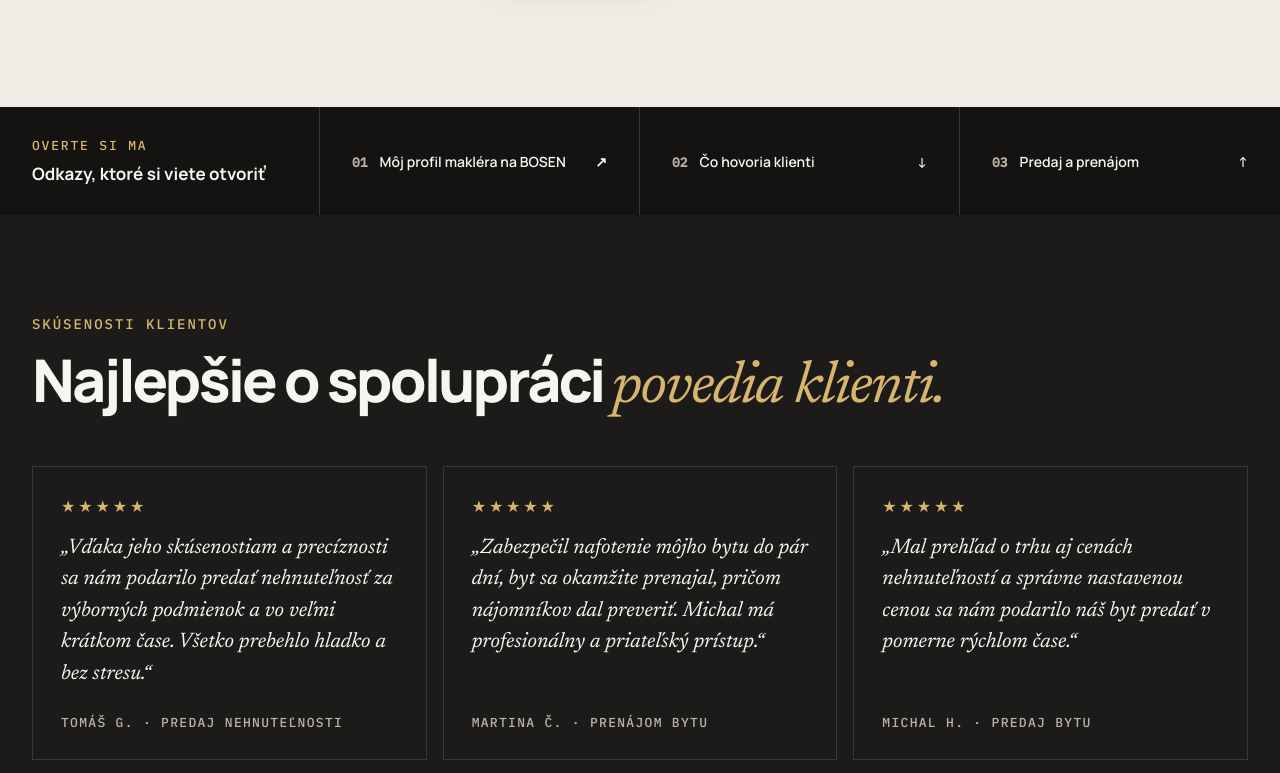
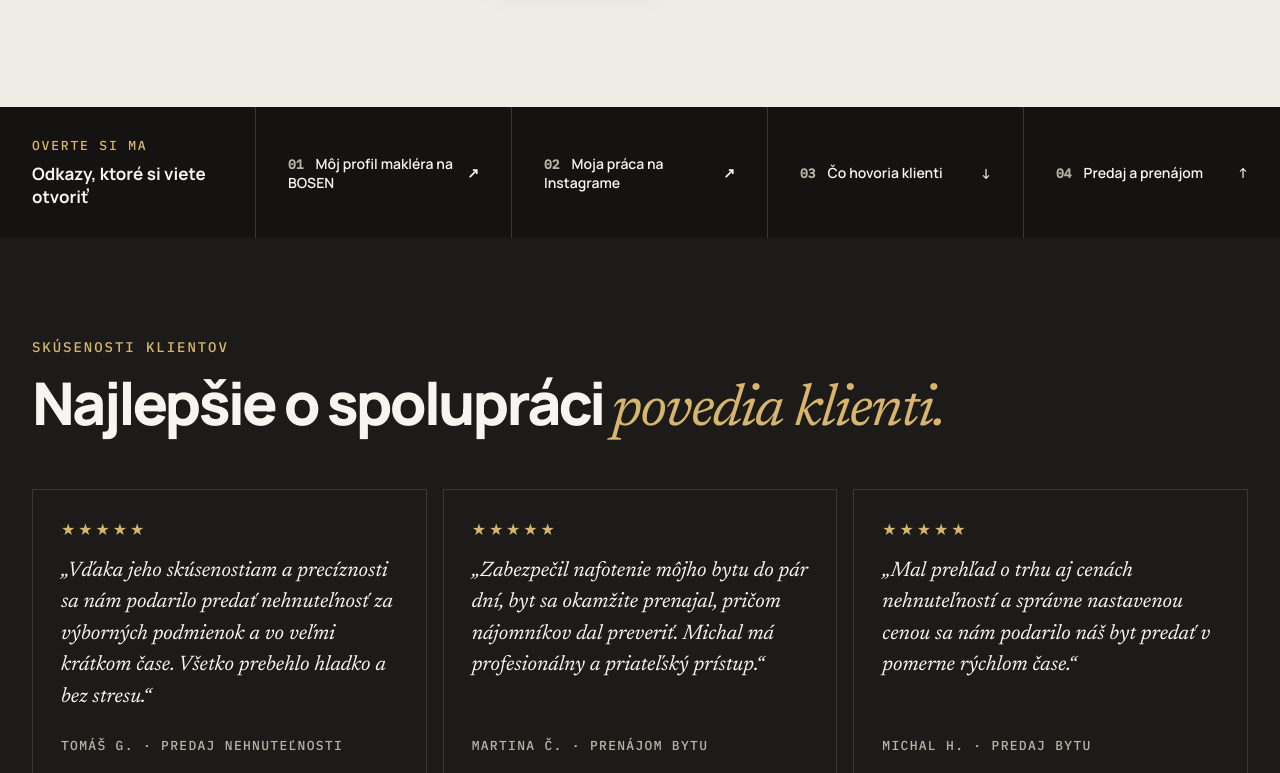
Before and after one commit to leskomichal33/bosen, a plain HTML site: page index.html in a window 1280 px wide. Shown: the part 8464-9237 px from the top of the page. Drawn offline with Linux system fonts and the light colour scheme.

Commit message:
Instagram @michal_lemi_lesko v kontakte, odkazoch a päte
Co-Authored-By: Claude Opus 5.5 <noreply@anthropic.com>
Claude-Session: https://claude.ai/code/session_01DCvQGxxswHsVupy3JF3CWG

```diff
--- a/index.html
+++ b/index.html
@@ -541,11 +541,12 @@ img{max-width:100%}
 
 <!-- OVERITEĽNÉ ODKAZY -->
 <section class="dk" aria-label="Overiteľné odkazy" style="background: #141312; color: #f7f5f0">
-  <div style="max-width: 1360px; margin: 0 auto; display: grid; grid-template-columns: repeat(auto-fit, minmax(250px, 1fr))">
+  <div style="max-width: 1360px; margin: 0 auto; display: grid; grid-template-columns: repeat(auto-fit, minmax(220px, 1fr))">
     <div style="padding: 30px 32px; border-right: 1px solid rgba(247,245,240,0.16)"><div style="font-family: 'IBM Plex Mono', monospace; font-size: 13px; letter-spacing: 0.14em; text-transform: uppercase; color: #d7b56d">Overte si ma</div><strong style="display: block; margin-top: 8px; font-size: 17px">Odkazy, ktoré si viete otvoriť</strong></div>
     <a href="https://www.bosen.sk/makler/119-michal-lesko" style="padding: 30px 32px; border-right: 1px solid rgba(247,245,240,0.16); display: flex; justify-content: space-between; align-items: center; gap: 12px; font-size: 14px; font-weight: 600"><span><span style="font-family: 'IBM Plex Mono', monospace; font-size: 13px; color: #b9b2a6; margin-right: 12px">01</span>Môj profil makléra na BOSEN</span><span aria-hidden="true">↗</span></a>
-    <a href="#recenzie" style="padding: 30px 32px; border-right: 1px solid rgba(247,245,240,0.16); display: flex; justify-content: space-between; align-items: center; gap: 12px; font-size: 14px; font-weight: 600"><span><span style="font-family: 'IBM Plex Mono', monospace; font-size: 13px; color: #b9b2a6; margin-right: 12px">02</span>Čo hovoria klienti</span><span aria-hidden="true">↓</span></a>
-    <a href="#predaj" style="padding: 30px 32px; display: flex; justify-content: space-between; align-items: center; gap: 12px; font-size: 14px; font-weight: 600"><span><span style="font-family: 'IBM Plex Mono', monospace; font-size: 13px; color: #b9b2a6; margin-right: 12px">03</span>Predaj a prenájom</span><span aria-hidden="true">↑</span></a>
+    <a href="https://www.instagram.com/michal_lemi_lesko/" target="_blank" rel="noopener" style="padding: 30px 32px; border-right: 1px solid rgba(247,245,240,0.16); display: flex; justify-content: space-between; align-items: center; gap: 12px; font-size: 14px; font-weight: 600"><span><span style="font-family: 'IBM Plex Mono', monospace; font-size: 13px; color: #b9b2a6; margin-right: 12px">02</span>Moja práca na Instagrame</span><span aria-hidden="true">↗</span></a>
+    <a href="#recenzie" style="padding: 30px 32px; border-right: 1px solid rgba(247,245,240,0.16); display: flex; justify-content: space-between; align-items: center; gap: 12px; font-size: 14px; font-weight: 600"><span><span style="font-family: 'IBM Plex Mono', monospace; font-size: 13px; color: #b9b2a6; margin-right: 12px">03</span>Čo hovoria klienti</span><span aria-hidden="true">↓</span></a>
+    <a href="#predaj" style="padding: 30px 32px; display: flex; justify-content: space-between; align-items: center; gap: 12px; font-size: 14px; font-weight: 600"><span><span style="font-family: 'IBM Plex Mono', monospace; font-size: 13px; color: #b9b2a6; margin-right: 12px">04</span>Predaj a prenájom</span><span aria-hidden="true">↑</span></a>
   </div>
 </section>
 
@@ -595,6 +596,7 @@ img{max-width:100%}
       <div style="margin-top: 36px; border-top: 1px solid #c9c1b2">
         <div style="padding: 18px 0; border-bottom: 1px solid #c9c1b2; display: flex; justify-content: space-between; gap: 16px"><span style="display: flex; align-items: center; gap: 12px"><svg aria-hidden="true" width="22" height="22" viewBox="0 0 48 48" fill="none" stroke="#141312" stroke-width="1.75" stroke-linecap="round" stroke-linejoin="round" style="flex: 0 0 auto"><path d="M14 7h7l3 9-5 3a24 24 0 0 0 10 10l3-5 9 3v7a4 4 0 0 1-4 4C21 38 10 27 10 11a4 4 0 0 1 4-4z"/></svg><span style="font-family: 'IBM Plex Mono', monospace; font-size: 13px; letter-spacing: 0.12em; text-transform: uppercase; color: #5b5751">Zavolajte</span></span><a href="tel:+421944040684" style="font-size: 18px; font-weight: 700">+421 944 040 684</a></div>
         <div style="padding: 18px 0; border-bottom: 1px solid #c9c1b2; display: flex; justify-content: space-between; gap: 16px"><span style="display: flex; align-items: center; gap: 12px"><svg aria-hidden="true" width="22" height="22" viewBox="0 0 48 48" fill="none" stroke="#141312" stroke-width="1.75" stroke-linecap="round" stroke-linejoin="round" style="flex: 0 0 auto"><rect x="7" y="12" width="34" height="24" rx="2"/><path d="m8 14 16 12 16-12"/></svg><span style="font-family: 'IBM Plex Mono', monospace; font-size: 13px; letter-spacing: 0.12em; text-transform: uppercase; color: #5b5751">Napíšte</span></span><a href="mailto:lesko@bosen.sk" style="font-size: 18px; font-weight: 700">lesko@bosen.sk</a></div>
+        <div style="padding: 18px 0; border-bottom: 1px solid #c9c1b2; display: flex; justify-content: space-between; gap: 16px"><span style="display: flex; align-items: center; gap: 12px"><svg aria-hidden="true" width="22" height="22" viewBox="0 0 48 48" fill="none" stroke="#141312" stroke-width="1.75" stroke-linecap="round" stroke-linejoin="round" style="flex: 0 0 auto"><rect x="8" y="8" width="32" height="32" rx="9"/><circle cx="24" cy="24" r="7.5"/><circle cx="34.5" cy="13.5" r="1.2"/></svg><span style="font-family: 'IBM Plex Mono', monospace; font-size: 13px; letter-spacing: 0.12em; text-transform: uppercase; color: #5b5751">Sledujte</span></span><a href="https://www.instagram.com/michal_lemi_lesko/" target="_blank" rel="noopener" style="font-size: 18px; font-weight: 700">@michal_lemi_lesko ↗</a></div>
         <div style="padding: 18px 0; border-bottom: 1px solid #c9c1b2; display: flex; justify-content: space-between; gap: 16px"><span style="display: flex; align-items: center; gap: 12px"><svg aria-hidden="true" width="22" height="22" viewBox="0 0 48 48" fill="none" stroke="#141312" stroke-width="1.75" stroke-linecap="round" stroke-linejoin="round" style="flex: 0 0 auto"><path d="M24 42s13-12 13-23a13 13 0 0 0-26 0c0 11 13 23 13 23z"/><circle cx="24" cy="19" r="5"/></svg><span style="font-family: 'IBM Plex Mono', monospace; font-size: 13px; letter-spacing: 0.12em; text-transform: uppercase; color: rgb(91, 87, 81)">Pôsobím</span></span><strong style="font-size: 18px">Bratislavský kraj, Malacky okres</strong></div>
       </div>
     </div>
@@ -622,7 +624,7 @@ img{max-width:100%}
   <div style="max-width: 1360px; margin: 0 auto; padding: 0 32px; display: flex; flex-wrap: wrap; justify-content: space-between; align-items: center; gap: 16px 32px; font-size: 15px">
     <span style="display: flex; flex-wrap: wrap; align-items: center; gap: 16px 20px; color: #f7f5f0; font-weight: 700"><img src="/img/podpis-svetly.png" alt="" style="display: block; height: 36px; width: auto">Michal Leško · realitný maklér<img src="/img/bosen-logo-biele.png" alt="Bosen Group Real Estate" style="display: block; height: 38px; width: auto; padding-left: 20px; border-left: 1px solid rgba(247,245,240,0.25)"></span>
     <span>© 2026 Michal Leško</span>
-    <span style="display: flex; flex-wrap: wrap; gap: 20px"><a href="https://www.bosen.sk/ochrana-osobnych-udajov">Ochrana osobných údajov ↗</a><a href="https://www.bosen.sk/makler/119-michal-lesko">Profil na BOSEN ↗</a></span>
+    <span style="display: flex; flex-wrap: wrap; gap: 20px"><a href="https://www.bosen.sk/ochrana-osobnych-udajov">Ochrana osobných údajov ↗</a><a href="https://www.bosen.sk/makler/119-michal-lesko">Profil na BOSEN ↗</a><a href="https://www.instagram.com/michal_lemi_lesko/" target="_blank" rel="noopener">Instagram ↗</a></span>
   </div>
 </footer>
 
```
